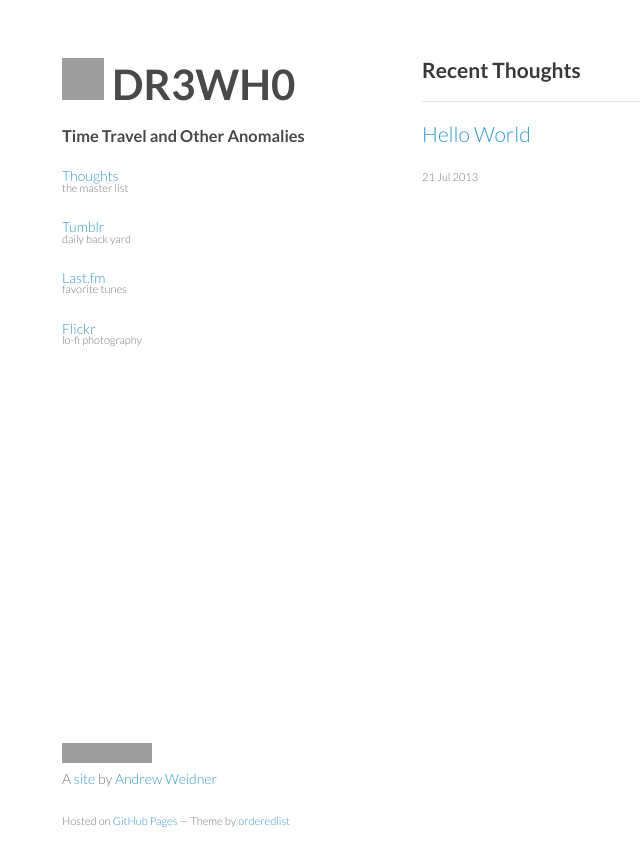
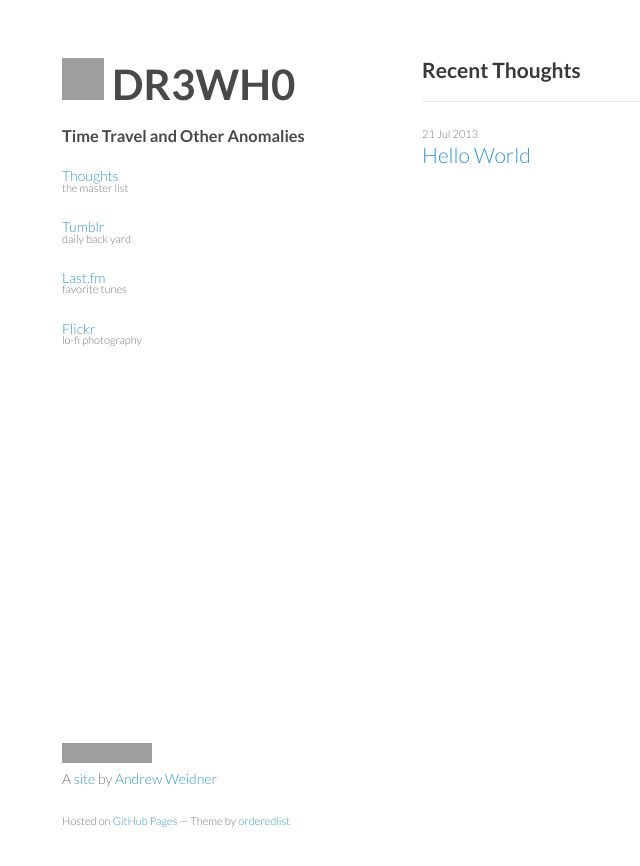
Before and after one commit to drewhop/drewhop.github.io, a Jekyll site: the page built from index.html, in a window 1280 px wide. Shown: the top 866 px of the page, without its empty margins (148-788 px from the left). Built offline with Jekyll 4.4.1, drawn with Linux system fonts in a browser that asks for light colours; comment, search, counter and statistics services are not loaded; grey boxes are pictures that could not be loaded.

Commit message:
Update index.html

```diff
--- a/index.html
+++ b/index.html
@@ -7,6 +7,6 @@ title: Blog
 <h2>Recent Thoughts</h2>
 <hr/>
 {% for post in site.posts limit:11 %}
+  <small>{{ post.date | date_to_string }}</small>
   <h2><a href="{{ post.url }}">{{ post.title }}</a></h2>
-  <small>{{ post.date | date_to_string }}</small>
 {% endfor %}
```
